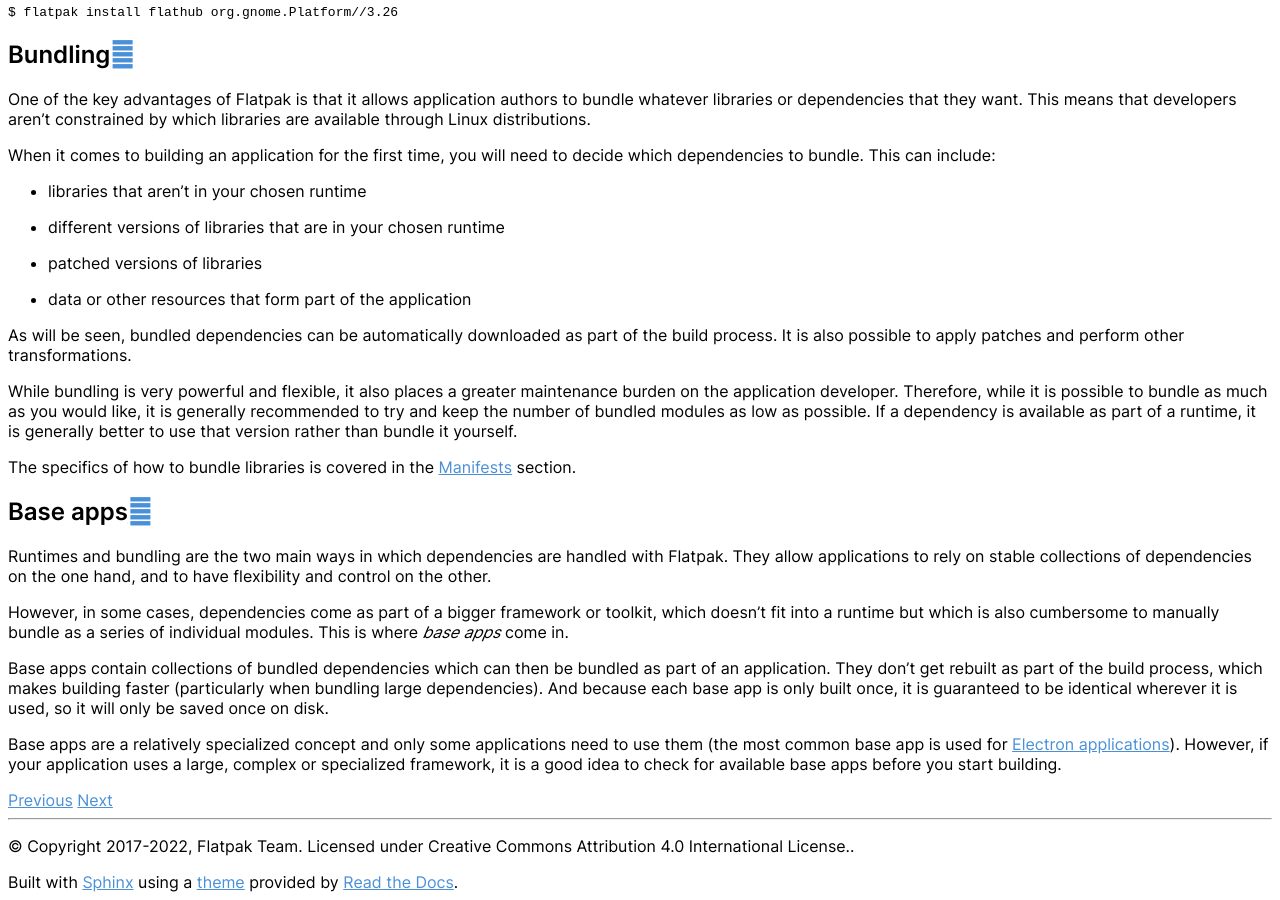
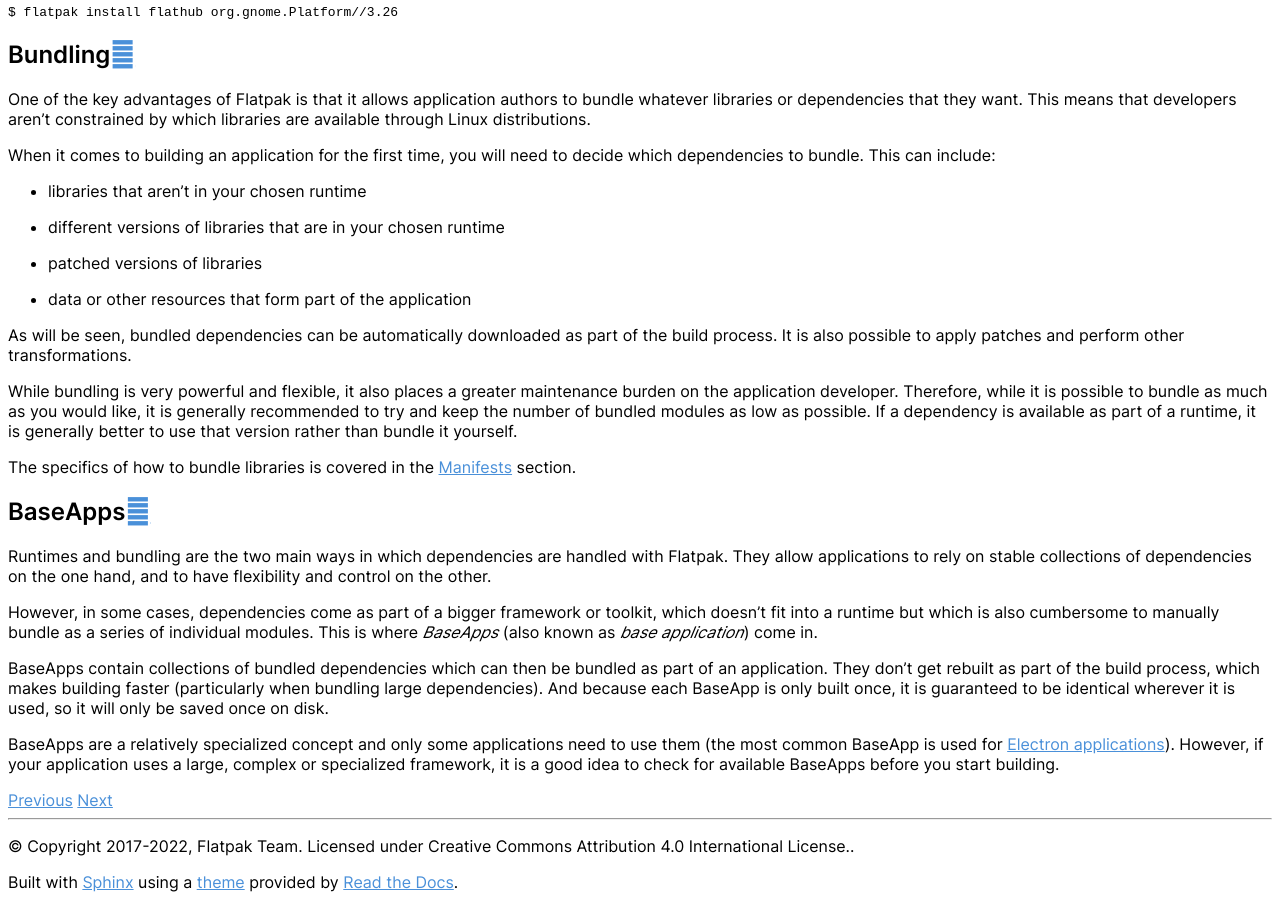
Before and after one commit to flatpak/flatpak-docs, a Sphinx documentation site: the page built from docs/dependencies.rst, in a window 1280 px wide and 900 px high, scrolled down 1080 px. Built offline with Sphinx 7.4.7 and the Read the Docs theme 2.0.0, drawn with Linux system fonts in a browser that asks for light colours.

Commit message:
BaseApp: Consistently use "BaseApp"

```diff
--- a/docs/dependencies.rst
+++ b/docs/dependencies.rst
@@ -69,7 +69,7 @@ rather than bundle it yourself.
 The specifics of how to bundle libraries is covered in the :doc:`manifests`
 section.
 
-Base apps
+BaseApps
 ---------
 
 Runtimes and bundling are the two main ways in which dependencies are handled
@@ -78,17 +78,17 @@ dependencies on the one hand, and to have flexibility and control on the other.
 
 However, in some cases, dependencies come as part of a bigger framework or
 toolkit, which doesn't fit into a runtime but which is also cumbersome to
-manually bundle as a series of individual modules. This is where *base apps*
-come in.
+manually bundle as a series of individual modules. This is where *BaseApps*
+(also known as *base application*) come in.
 
-Base apps contain collections of bundled dependencies which can then be
+BaseApps contain collections of bundled dependencies which can then be
 bundled as part of an application. They don't get rebuilt as part of the
 build process, which makes building faster (particularly when bundling large
-dependencies). And because each base app is only built once, it is guaranteed
+dependencies). And because each BaseApp is only built once, it is guaranteed
 to be identical wherever it is used, so it will only be saved once on disk.
 
-Base apps are a relatively specialized concept and only some applications
-need to use them (the most common base app is used for `Electron applications
+BaseApps are a relatively specialized concept and only some applications
+need to use them (the most common BaseApp is used for `Electron applications
 <https://github.com/flathub/io.atom.electron.BaseApp>`_). However, if your
 application uses a large, complex or specialized framework, it is a good
-idea to check for available base apps before you start building.
+idea to check for available BaseApps before you start building.
--- a/docs/flatpak-builder-docs.html
+++ b/docs/flatpak-builder-docs.html
@@ -360,9 +360,9 @@
                     </p></dd><dt><span class="term"><code class="option">build-runtime</code> (boolean)</span></dt><dd><p>Build a new runtime instead of an application.</p></dd><dt><span class="term"><code class="option">build-extension</code> (boolean)</span></dt><dd><p>Build an extension.</p></dd><dt><span class="term"><code class="option">separate-locales</code> (boolean)</span></dt><dd><p>Separate out locale files and translations to an extension runtime. Defaults to true.</p></dd><dt><span class="term"><code class="option">id-platform</code> (string)</span></dt><dd><p>When building a runtime sdk, also create a platform based on it with this id.</p></dd><dt><span class="term"><code class="option">metadata-platform</code> (string)</span></dt><dd><p>The metadata file to use for the platform we create.</p></dd><dt><span class="term"><code class="option">writable-sdk</code> (boolean)</span></dt><dd><p>If true, use a writable copy of the sdk for /usr.
                     Defaults to true if build-runtime is specified.</p></dd><dt><span class="term"><code class="option">appstream-compose</code> (boolean)</span></dt><dd><p>Run appstream-compose during cleanup phase. Defaults to true.</p></dd><dt><span class="term"><code class="option">sdk-extensions</code> (array of strings)</span></dt><dd><p>Install these extra sdk extensions in /usr.</p></dd><dt><span class="term"><code class="option">platform-extensions</code> (array of strings)</span></dt><dd><p>Install these extra sdk extensions when creating the platform.</p></dd><dt><span class="term"><code class="option">base</code> (string)</span></dt><dd><p>Start with the files from the specified application. This can be
                     used to create applications that extend another application.</p></dd><dt><span class="term"><code class="option">base-version</code> (string)</span></dt><dd><p>Use this specific version of the application specified in base.
-                    If unspecified, this uses the value specified in branch</p></dd><dt><span class="term"><code class="option">base-extensions</code> (array of strings)</span></dt><dd><p>Install these extra extensions from the base application when initializing
-                    the application directory.</p></dd><dt><span class="term"><code class="option">inherit-extensions</code> (array of strings)</span></dt><dd><p>Inherit these extra extensions points from the base application or sdk when
-                    finishing the build.</p></dd><dt><span class="term"><code class="option">inherit-sdk-extensions</code> (array of strings)</span></dt><dd><p>Inherit these extra extensions points from the base application or sdk when
+                    If unspecified, this uses the value specified in branch</p></dd><dt><span class="term"><code class="option">base-extensions</code> (array of strings)</span></dt><dd><p>Install these extra extensions from the BaseApp when initializing
+                    the application directory.</p></dd><dt><span class="term"><code class="option">inherit-extensions</code> (array of strings)</span></dt><dd><p>Inherit these extra extensions points from the BaseApp or sdk when
+                    finishing the build.</p></dd><dt><span class="term"><code class="option">inherit-sdk-extensions</code> (array of strings)</span></dt><dd><p>Inherit these extra extensions points from the BaseApp or sdk when
                     finishing the build, but do not inherit them into the platform.</p></dd><dt><span class="term"><code class="option">tags</code> (array of strings)</span></dt><dd><p>Add these tags to the metadata file.</p></dd><dt><span class="term"><code class="option">build-options</code> (object)</span></dt><dd><p>Object specifying the build environment. See below for details.</p></dd><dt><span class="term"><code class="option">modules</code> (array of objects or strings)</span></dt><dd><p>An array of objects specifying the modules to be built in order.
                     String members in the array are interpreted as the name of a separate json or yaml file that contains a module.
                     See below for details.</p></dd><dt><span class="term"><code class="option">add-extensions</code> (objects)</span></dt><dd><p>This is a dictionary of extension objects. The key is the name of the extension. See below for details.</p></dd><dt><span class="term"><code class="option">add-build-extensions</code> (objects)</span></dt><dd><p>This is a dictionary of extension objects similar to add-extensions. The main difference is that the extensions are added early and are available for use during the build.</p></dd><dt><span class="term"><code class="option">cleanup</code> (array of strings)</span></dt><dd><p>An array of file patterns that should be removed at the end.
```
Also changed, not shown: docs/electron.rst (+4 -4 lines).
